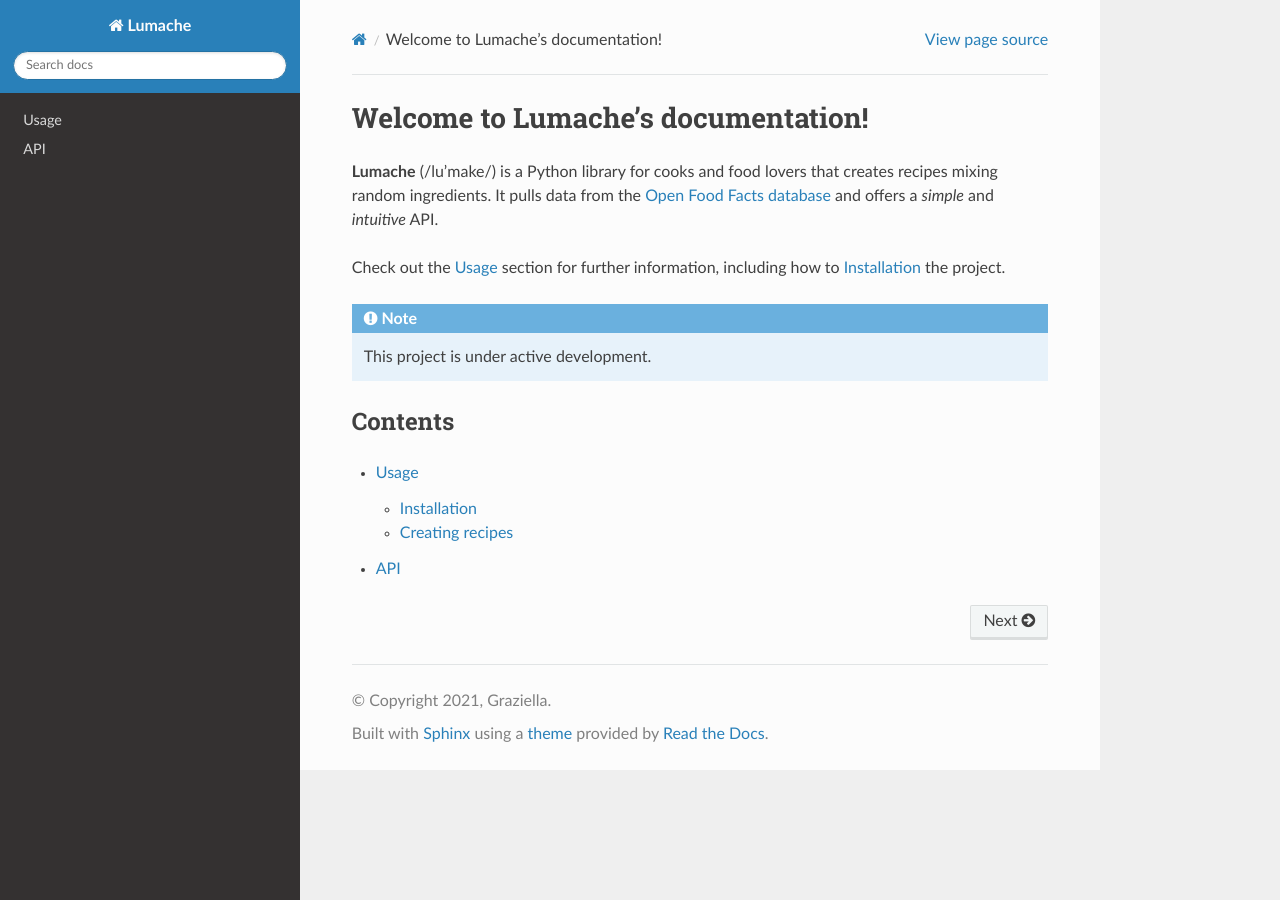
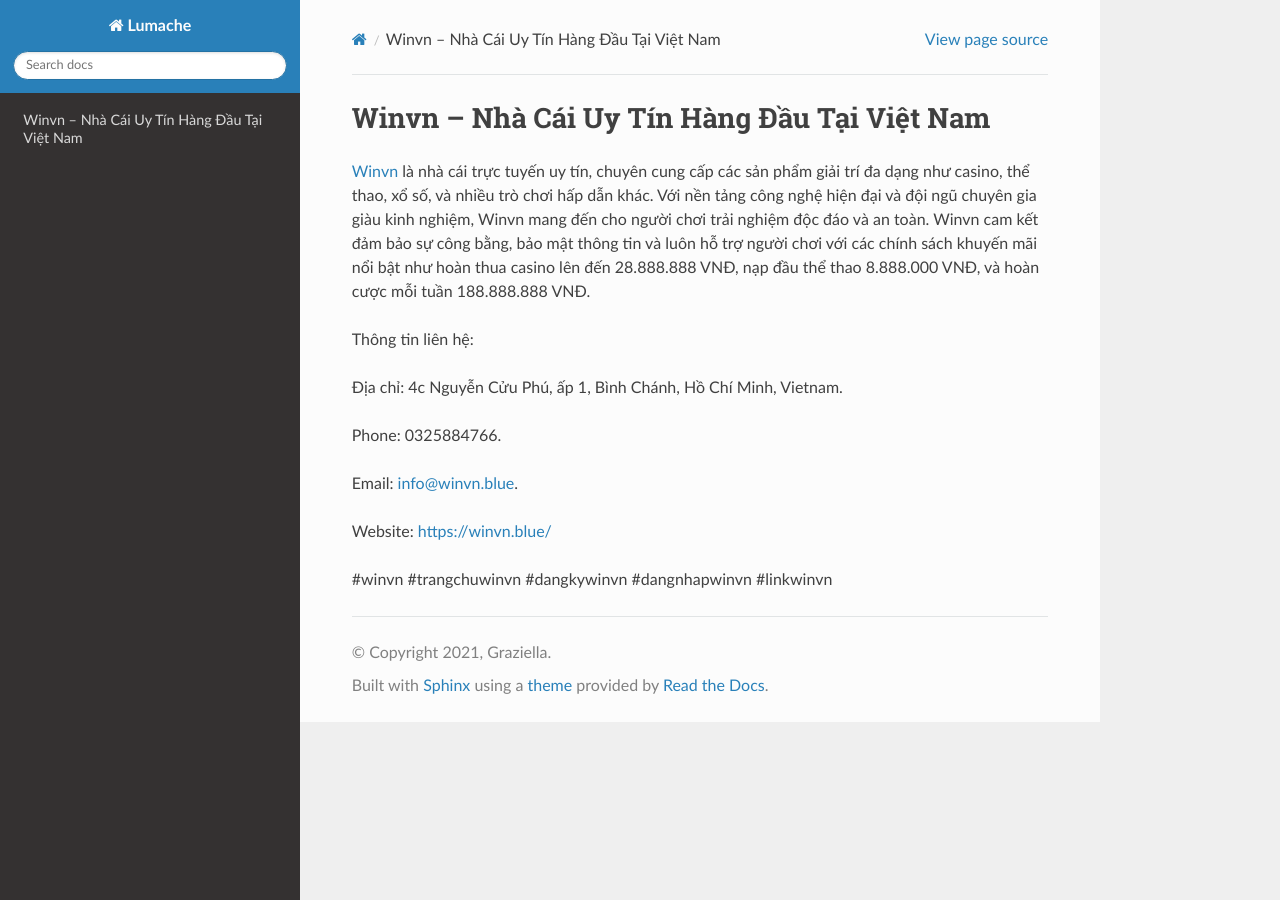
Before and after one commit to ShafferMalaki436t3cp/linkkwinvnblue, a Sphinx documentation site: the page built from docs/source/index.rst, in a window 1280 px wide. Built offline with Sphinx 7.4.7 and the Read the Docs theme 3.1.0, drawn with Linux system fonts in a browser that asks for light colours.

Commit message:
Update index.rst

```diff
--- a/docs/source/index.rst
+++ b/docs/source/index.rst
@@ -1,22 +1,16 @@
-Welcome to Lumache's documentation!
+Winvn – Nhà Cái Uy Tín Hàng Đầu Tại Việt Nam
 ===================================
 
-**Lumache** (/lu'make/) is a Python library for cooks and food lovers
-that creates recipes mixing random ingredients.
-It pulls data from the `Open Food Facts database <https://world.openfoodfacts.org/>`_
-and offers a *simple* and *intuitive* API.
+`Winvn <https://winvn.blue/>`_ là nhà cái trực tuyến uy tín, chuyên cung cấp các sản phẩm giải trí đa dạng như casino, thể thao, xổ số, và nhiều trò chơi hấp dẫn khác. Với nền tảng công nghệ hiện đại và đội ngũ chuyên gia giàu kinh nghiệm, Winvn mang đến cho người chơi trải nghiệm độc đáo và an toàn. Winvn cam kết đảm bảo sự công bằng, bảo mật thông tin và luôn hỗ trợ người chơi với các chính sách khuyến mãi nổi bật như hoàn thua casino lên đến 28.888.888 VNĐ, nạp đầu thể thao 8.888.000 VNĐ, và hoàn cược mỗi tuần 188.888.888 VNĐ.
 
-Check out the :doc:`usage` section for further information, including
-how to :ref:`installation` the project.
+Thông tin liên hệ:
 
-.. note::
+Địa chỉ: 4c Nguyễn Cửu Phú, ấp 1, Bình Chánh, Hồ Chí Minh, Vietnam.
 
-   This project is under active development.
+Phone: 0325884766.
 
-Contents
---------
+Email: info@winvn.blue.
 
-.. toctree::
+Website: https://winvn.blue/
 
-   usage
-   api
+#winvn #trangchuwinvn #dangkywinvn #dangnhapwinvn #linkwinvn
```
